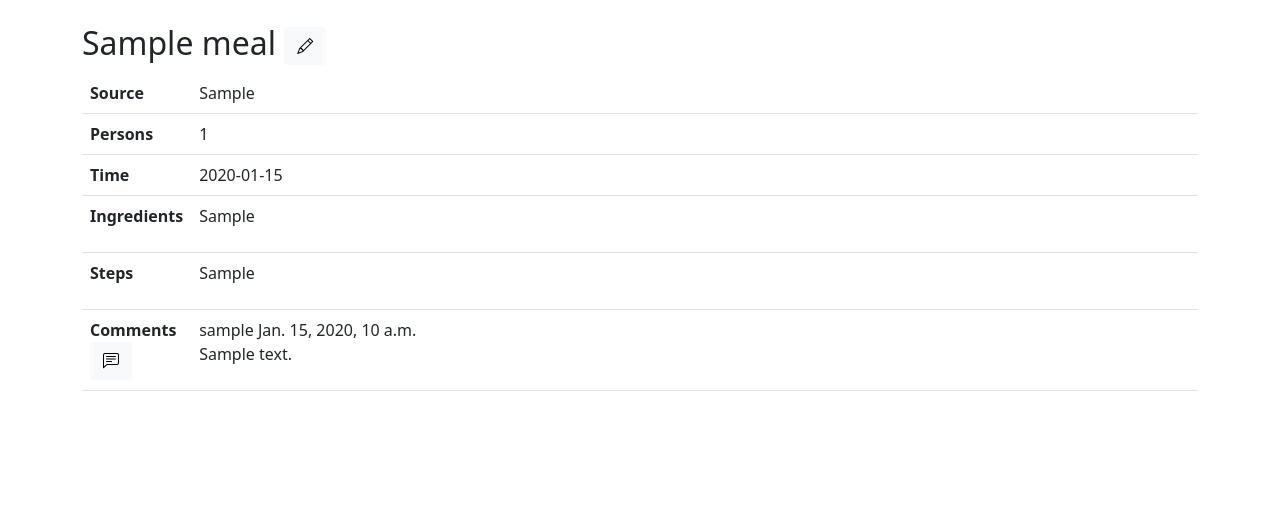
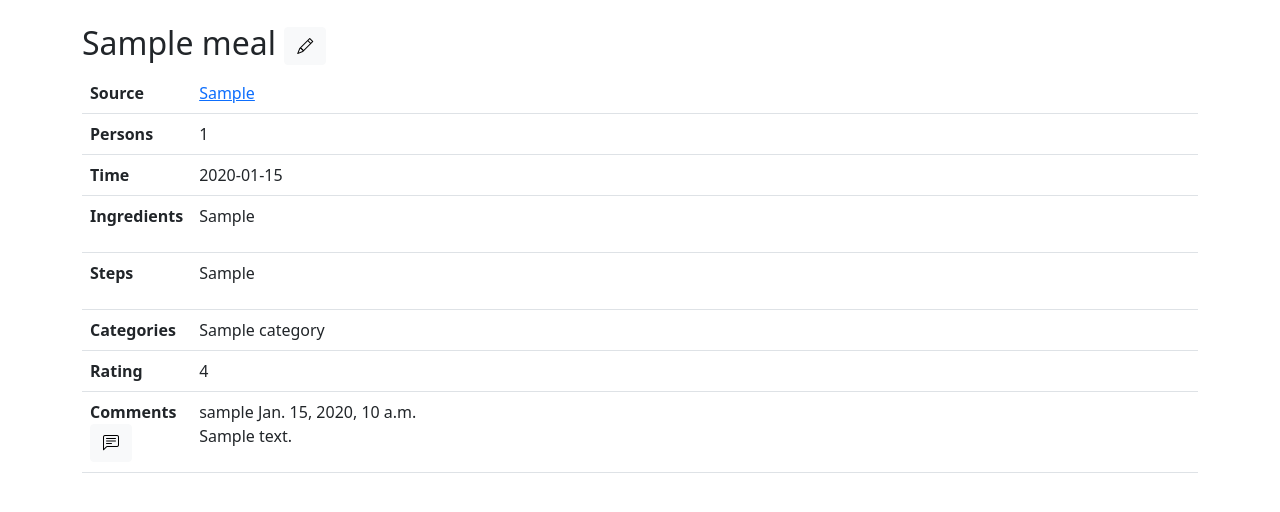
Before and after one commit to Godsmith/dinrplan, a Django app: page /meal/show/1 in a window 1280 px wide. Shown: the part 97-609 px from the top of the page. Run offline with Django 3.2, Linux system fonts and the light colour scheme; tables that the repository leaves empty hold one stand-in row (values such as "Sample post"); some libraries are stand-ins or nearby versions.

Commit message:
Add upload functionality for Meals and add rating and categories

```diff
--- /dev/null
+++ b/planner/forms.py
@@ -0,0 +1,6 @@
+from django import forms
+
+
+class UploadFileForm(forms.Form):
+    meals = forms.FileField()
+    days = forms.FileField()
--- a/planner/models.py
+++ b/planner/models.py
@@ -1,6 +1,13 @@
 from django.conf import settings
 from django.db import models
 from django.utils.formats import date_format
+
+
+class Category(models.Model):
+    name = models.CharField(max_length=200)
+
+    def __str__(self):
+        return self.name
 
 
 class Meal(models.Model):
@@ -11,13 +18,19 @@ class Meal(models.Model):
     time = models.CharField(max_length=200, blank=True)
     ingredients = models.TextField(max_length=1000, blank=True)
     steps = models.TextField(max_length=10000, blank=True)
+    rating = models.IntegerField(default=0)
+    categories = models.ManyToManyField(Category)
     created_at = models.DateTimeField(auto_now_add=True)
     updated_at = models.DateTimeField(auto_now=True)
 
     @property
     def is_created(self) -> bool:
         """A meal is considered created when it has ingredients"""
-        return bool(self.ingredients)
+        return bool(self.ingredients or self.source)
+
+    @property
+    def categories_text(self) -> str:
+        return ", ".join(category.name for category in self.categories.all())
 
     def __str__(self):
         return self.name
@@ -46,3 +59,6 @@ class Comment(models.Model):
     text = models.TextField(max_length=200, blank=True)
     created_at = models.DateTimeField(auto_now_add=True)
     updated_at = models.DateTimeField(auto_now=True)
+
+    def __str__(self):
+        return f"{self.author}: {self.text}"
--- a/planner/templates/planner/meal_detail.html
+++ b/planner/templates/planner/meal_detail.html
@@ -10,7 +10,7 @@
   <tbody>
   <tr>
     <th scope="row" width="1%">Source</th>
-      <td>{{ object.source }}</td>
+    <td><a href="{{ object.source }}">{{ object.source }}</a></td>
   </tr>
   <tr>
     <th scope="row">Persons</th>
@@ -29,9 +29,20 @@
     <td>{{ object.steps|linebreaks }}</td>
   </tr>
   <tr>
-      <th scope="row">Comments<br><a class="btn btn-light" href="{% url 'planner:createcomment' pk=object.id %}">
+    <th scope="row">Categories</th>
+    <td>{{ object.categories_text }}</td>
+  </tr>
+  <tr>
+    <th scope="row">Rating</th>
+    <td>{{ object.rating }}</td>
+  </tr>
+  <tr>
+    <th scope="row">
+      Comments<br>
+      <a class="btn btn-light" href="{% url 'planner:createcomment' pk=object.id %}">
         <i class="bi bi-chat-left-text"></i>
-  </a></th>
+      </a>
+    </th>
     <td>
       {% for comment in object.comment_set.all %}
       <div>{{ comment.author }} {{ comment.created_at }}</div>
--- a/planner/urls.py
+++ b/planner/urls.py
@@ -14,4 +14,5 @@ urlpatterns = [
         views.CommentCreateView.as_view(),
         name="createcomment",
     ),
+    path("upload", views.UploadJsonView.as_view(), name="upload"),
 ]
--- a/planner/views.py
+++ b/planner/views.py
@@ -1,3 +1,4 @@
+import json
 from datetime import date, timedelta
 from typing import List
 
@@ -5,9 +6,10 @@ from django.http import HttpResponseRedirect
 from django.shortcuts import render, get_object_or_404
 from django.urls import reverse
 from django.views import View
-from django.views.generic import UpdateView, DetailView, CreateView
+from django.views.generic import UpdateView, DetailView, CreateView, FormView
 
-from .models import Day, Meal, Comment
+from .forms import UploadFileForm
+from .models import Day, Meal, Comment, Category
 
 
 def index(request):
@@ -101,3 +103,58 @@ class CommentCreateView(CreateView):
         form.instance.meal = meal
 
         return super().form_valid(form)
+
+
+class UploadJsonView(FormView):
+    template_name = "planner/upload_json.html"
+    form_class = UploadFileForm
+    # fields = ["meals", "days"]
+    success_url = "/"
+
+    def form_valid(self, form):
+        meals_file = self.request.FILES["meals"]
+        bytes = meals_file.read()
+        text = bytes.decode("utf-8")
+        meal_dicts = json.loads(text)
+
+        for meal_dict in meal_dicts:
+            name = meal_dict["name"]
+            source = meal_dict["source"]
+            persons = meal_dict.get("servings", "") or "4"
+            rating = meal_dict.get("rating", "") or "0"
+            time = meal_dict["time"]
+            ingredients = meal_dict["ingredients"]
+            steps = meal_dict["steps"]
+            category_names = meal_dict.get("categories", "").split()
+            categories = []
+            if category_names and category_names[0]:
+                for category_name in category_names:
+                    category, _ = Category.objects.get_or_create(name=category_name)
+                    categories.append(category)
+            comment_texts = meal_dict.get("comments", [])
+
+            # Overwrite if there is an existing meal with the name
+            if Meal.objects.filter(name=name).exists():
+                Meal.objects.get(name=name).delete()
+
+            print(name)
+            meal = Meal.objects.create(
+                author=self.request.user,
+                name=name,
+                source=source,
+                persons=persons,
+                time=time,
+                ingredients=ingredients,
+                steps=steps,
+                rating=rating,
+            )
+
+            for category in categories:
+                meal.categories.add(category)
+
+            for comment_text in comment_texts:
+                Comment.objects.create(
+                    author=self.request.user, meal=meal, text=comment_text
+                )
+
+        return super().form_valid(form)
```
Also changed, not shown: planner/templates/planner/upload_json.html (added, +8 -0 lines), planner/migrations/0007_auto_20211118_2041.py (added). Lines whose indentation alone changed are shown as unchanged.
